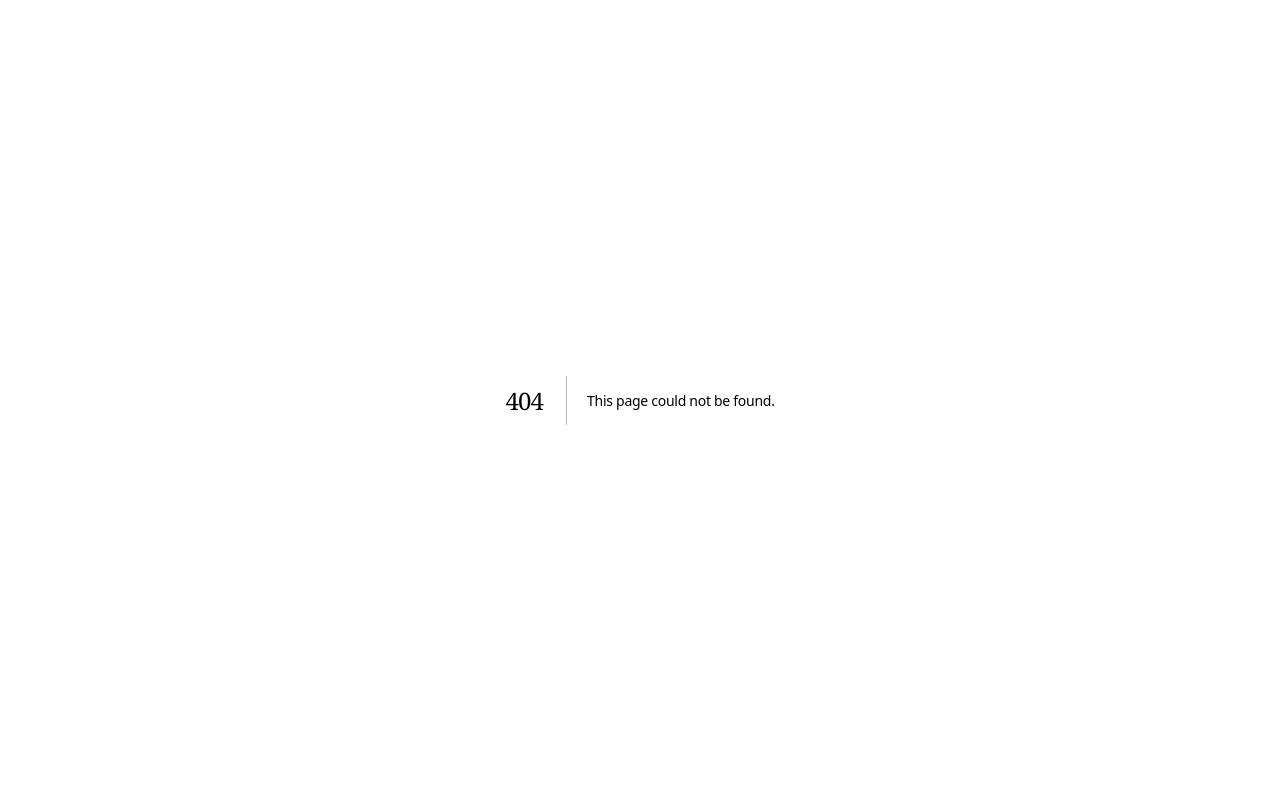
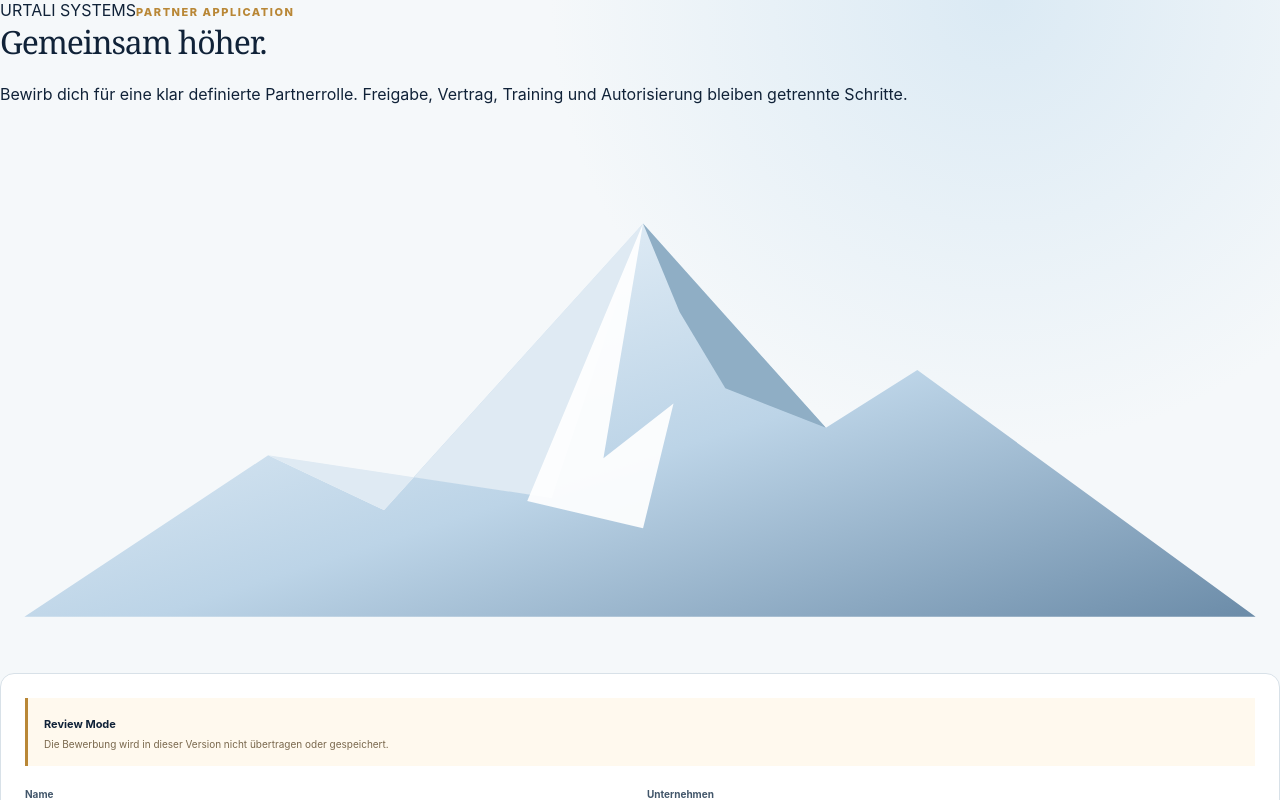
Before and after one commit to lavolpeofficial/vito-platform, a Next.js app in the folder apps/partner-portal/: page /apply in a window 1280 px wide. Before the commit this address had no page. Shown: the top 800 px of the page. Built offline with nearby package versions, Linux system fonts and the light colour scheme.

Commit message:
feat(partner-portal): add apps/partner-portal/app/apply/page.tsx

```diff
--- /dev/null
+++ b/apps/partner-portal/app/apply/page.tsx
@@ -0,0 +1,15 @@
+import Link from 'next/link';
+import { ApplicationForm } from '@/components/application-form';
+import { MountainMark } from '@/components/mountain';
+
+export default function ApplyPage() {
+  return (
+    <main className="public-page">
+      <header className="public-hero">
+        <div><Link className="public-brand" href="/login">URTALI <span>SYSTEMS</span></Link><span className="eyebrow">Partner Application</span><h1>Gemeinsam höher.</h1><p>Bewirb dich für eine klar definierte Partnerrolle. Freigabe, Vertrag, Training und Autorisierung bleiben getrennte Schritte.</p></div>
+        <MountainMark />
+      </header>
+      <ApplicationForm />
+    </main>
+  );
+}
```
